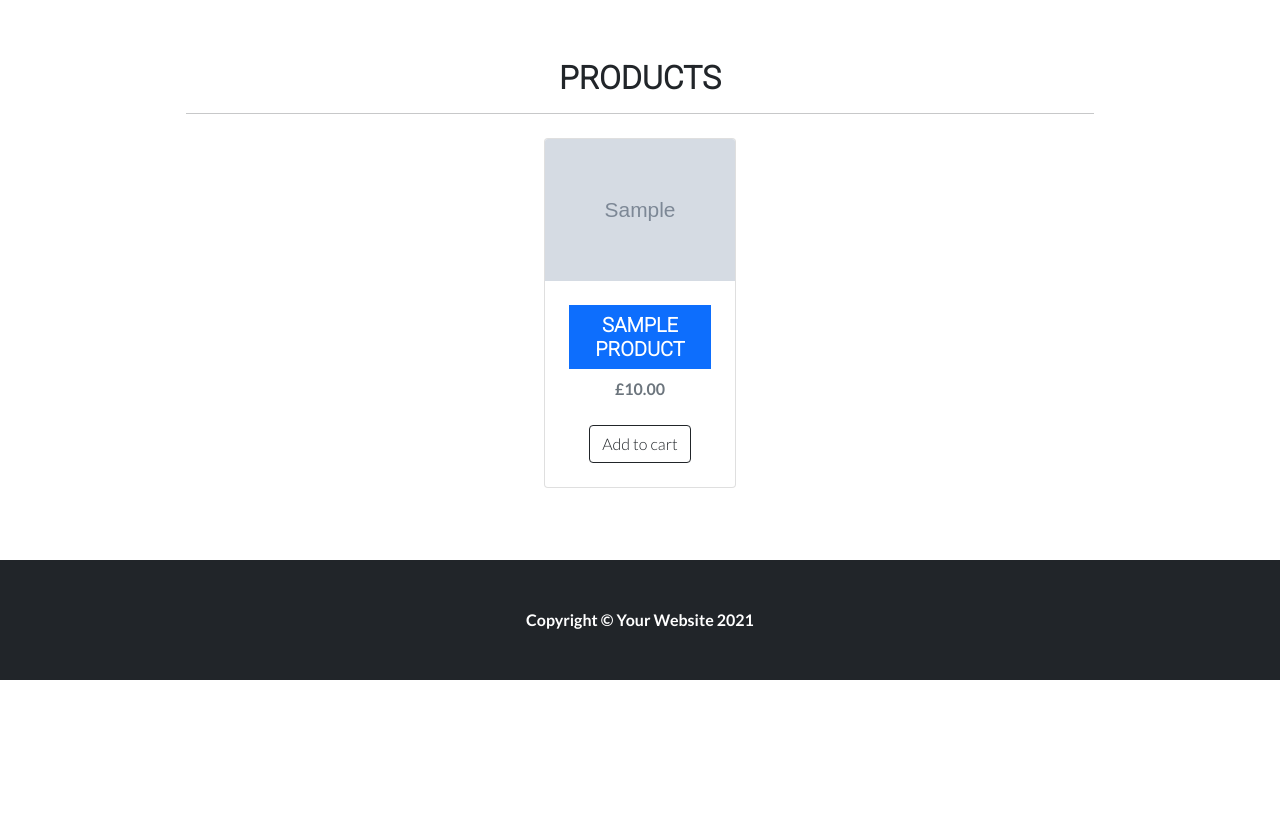
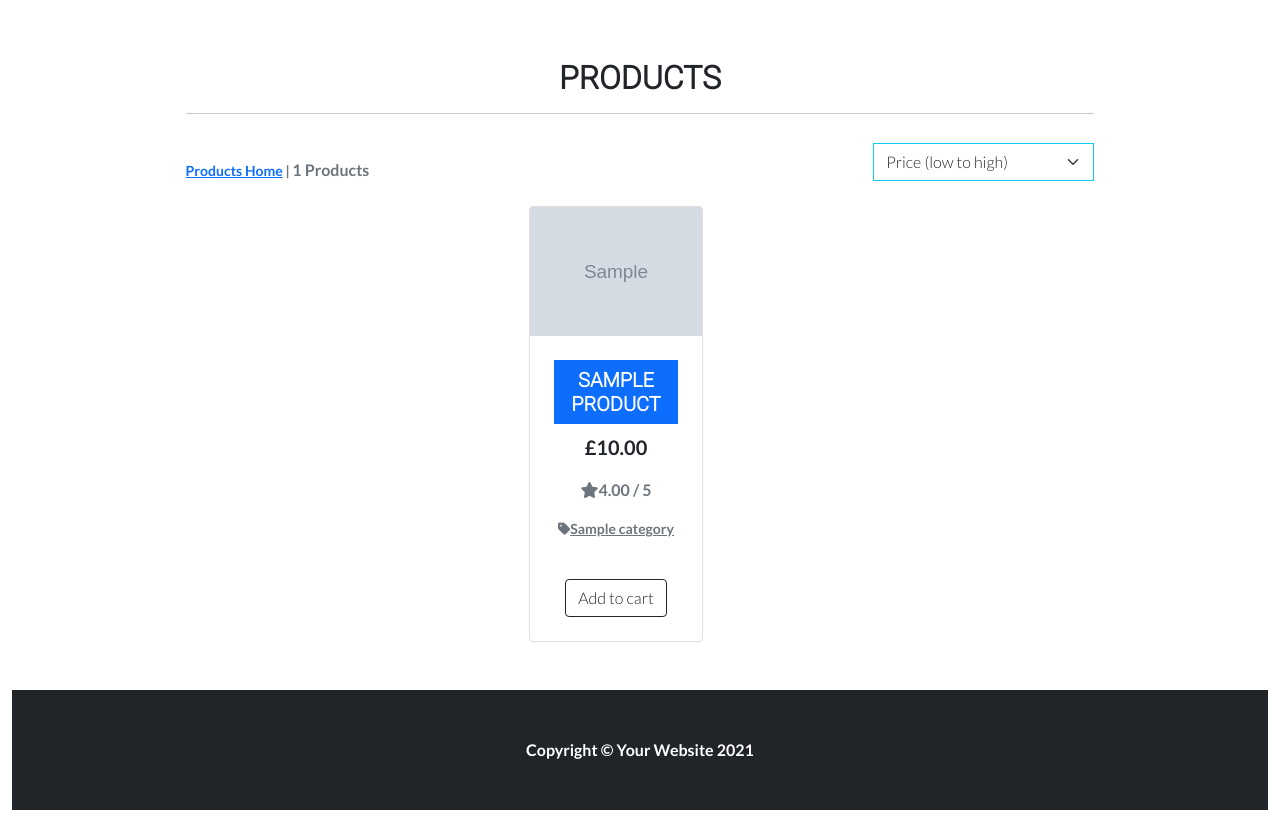
Before and after one commit to dhowai/portfolio-5-electric-axles, a Django app: a page that uses products/templates/products/products.html in a window 1280 px wide. Shown: the part 165-999 px from the top of the page. Before the commit the page ends 845 px from the top, so only its background shows below. Run offline with Django 3.2, Linux system fonts and the light colour scheme; tables that the repository leaves empty hold one stand-in row (values such as "Sample post"); grey boxes marked "Sample" are stand-in pictures; some libraries are stand-ins or nearby versions.

Commit message:
Add sorting and product count search to products page

```diff
--- a/products/templates/products/products.html
+++ b/products/templates/products/products.html
@@ -14,7 +14,40 @@
         <div class="container px-4 px-lg-5">
             <div class="col text-center mt-3">
                 <h2 class="logo-font">Products</h2>
+                {% for c in current_categories %}
+                    <a class="category-badge text-decoration-none" href="{% url 'products' %}?category={{ c.name }}">
+                        <span class="p-2 mt-2 badge badge-white text-black rounded-0 border border-dark">{{ c.name }}</span>
+                    </a>
+                {% endfor %}
                 <hr class="mb-4">
+            </div>
+            <div class="row">
+                <div class="product-container">
+                    <div class="row mt-1 mb-2">
+                        <div class="col-12 col-md-6 my-auto order-md-last d-flex justify-content-center justify-content-md-end">
+                            <div class="sort-select-wrapper w-50">
+                                <select id="sort-selector" class="form-select form-select-md mb-3 rounded-0 border border-{% if current_sorting != 'None_None' %}info{% else %}black{% endif %}">
+                                    <option value="reset" {% if current_sorting == 'None_None' %}selected{% endif %}>Sort by...</option>
+                                    <option value="price_asc" {% if current_sorting == 'price_asc' %}selected{% endif %}>Price (low to high)</option>
+                                    <option value="price_desc" {% if current_sorting == 'price_desc' %}selected{% endif %}>Price (high to low)</option>
+                                    <option value="rating_asc" {% if current_sorting == 'rating_asc' %}selected{% endif %}>Rating (low to high)</option>
+                                    <option value="rating_desc" {% if current_sorting == 'rating_desc' %}selected{% endif %}>Rating (high to low)</option>
+                                    <option value="name_asc" {% if current_sorting == 'name_asc' %}selected{% endif %}>Name (A-Z)</option>
+                                    <option value="name_desc" {% if current_sorting == 'name_desc' %}selected{% endif %}>Name (Z-A)</option>
+                                    <option value="category_asc" {% if current_sorting == 'category_asc' %}selected{% endif %}>Category (A-Z)</option>
+                                    <option value="category_desc" {% if current_sorting == 'category_desc' %}selected{% endif %}>Category (Z-A)</option>
+                                </select>
+                            </div>
+                        </div>
+                        <div class="col-12 col-md-6 order-md-first d-flex justify-content-start">
+                            <p class="text-muted mt-3 text-center">
+                                {% if search_term or current_categories or current_sorting != 'None_None' %}
+                                    <span class="small"><a href="{% url 'products' %}">Products Home</a> | </span>
+                                {% endif %}
+                                {{ products|length }} Products{% if search_term %} found for <strong>"{{ search_term }}"</strong>{% endif %}
+                            </p>
+                        </div>
+                    </div>
             </div>
             <div class="row gx-4 gx-lg-5 row-cols-2 row-cols-md-3 row-cols-xl-4 justify-content-center">
                 {% for product in products %}
@@ -36,8 +69,20 @@
                                     <!-- Product name-->
                                     <h5 class="d-block p-2 bg-primary text-white">{{ product.name|upper }}</h5>
                                     <!-- Product price-->
-                                    <span class="text-muted large">£{{ product.price }}</span>
-
+                                    <p class="lead fw-bold">£{{ product.price }}</p>
+                                    <!-- Product rating-->
+                                    {% if product.rating %}
+                                        <p class="text-muted"><i class="fas fa-star mr-1"></i>{{ product.rating }} / 5</p>
+                                    {% else %}
+                                        <p class="text-muted ">Not Rated</p>
+                                    {% endif %}
+                                    {% if product.category %}
+                                        <p class="small">
+                                            <a class="text-muted" href="{% url 'products' %}?category={{ product.category.name }}">
+                                                <i class="fas fa-tag mr-1"></i>{{ product.category.name }}
+                                            </a>
+                                        </p>
+                                    {% endif %}
                                 </div>
                                 <div class="text-center">
                                     {% if request.user.is_superuser %}
--- a/products/views.py
+++ b/products/views.py
@@ -14,6 +14,7 @@ def all_products(request):
     query = None
     categories = None
     sort = None
+    direction = None
 
     if request.GET:
         if 'sort' in request.GET:
@@ -22,7 +23,8 @@ def all_products(request):
             if sortkey == 'name':
                 sortkey = 'lower_name'
                 products = products.annotate(lower_name=Lower('name'))
-
+            if sortkey == 'category':
+                sortkey = 'category__name'
             if 'direction' in request.GET:
                 direction = request.GET['direction']
                 if direction == 'desc':
--- a/static/css/base.css
+++ b/static/css/base.css
@@ -47,6 +47,15 @@ section {
 .btn-black {
     background: black;
     color: white;
+}
+
+a.category-badge > span.badge:hover {
+  background: #212529 !important;
+  color: #fff !important;
+}
+
+.badge {
+  font-size: 1rem;
 }
 
 .shop-now-button:hover,
```
Also changed, not shown: products/templates/products/product_detail.html (+9 -2 lines).
